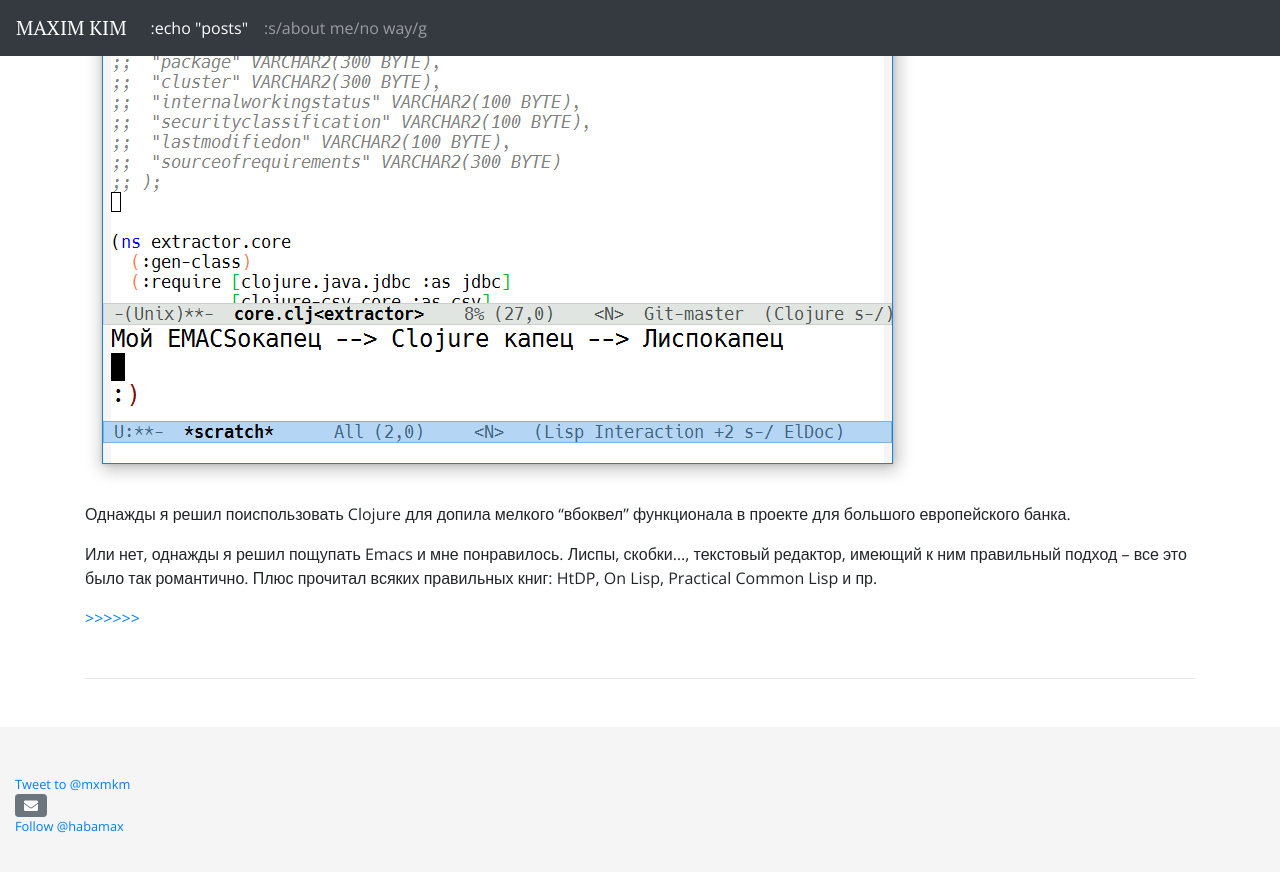
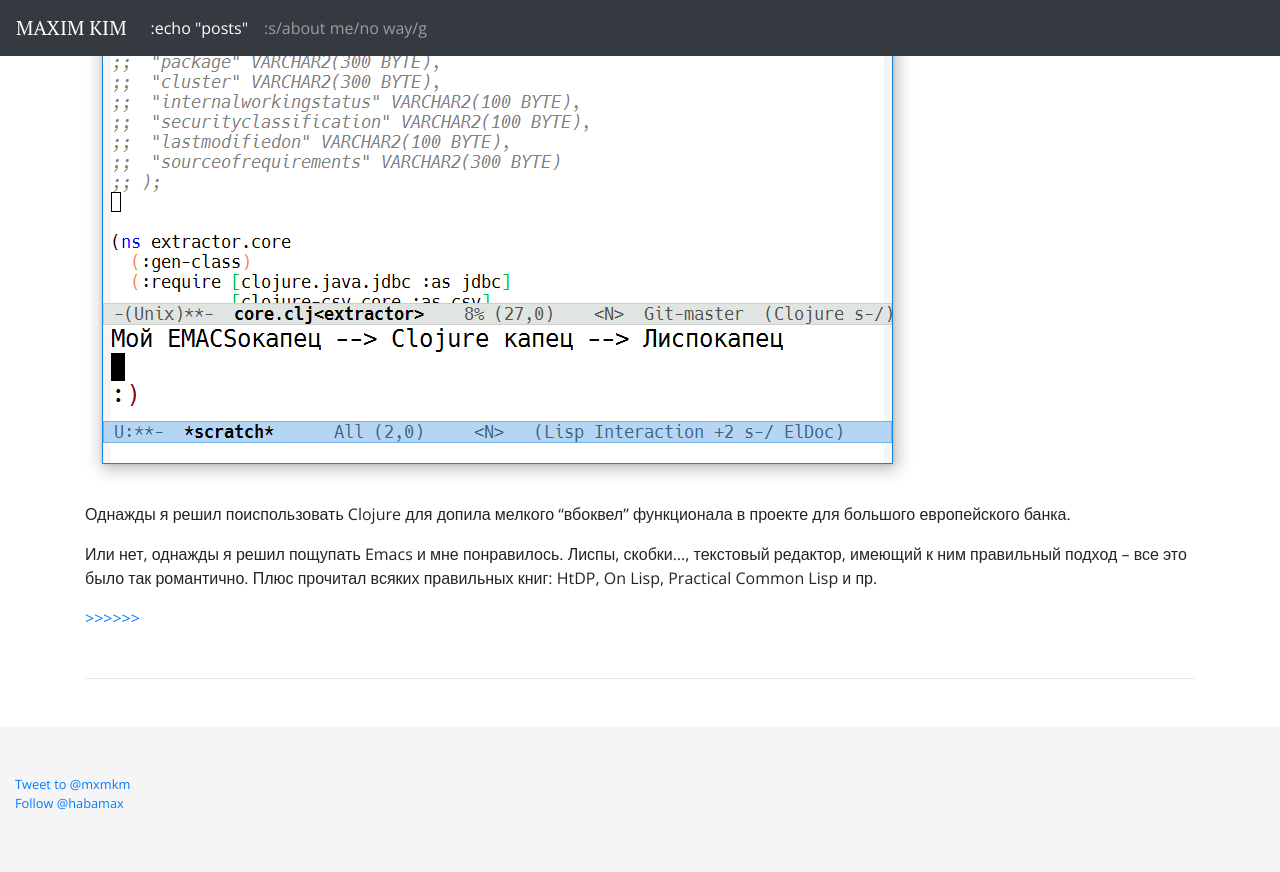
Before and after one commit to habamax/habamax.github.io, a Jekyll site: the page built from index.html, in a window 1280 px wide and 900 px high, scrolled down 2713 px. Shown: the top 872 px of the window. Built offline with Jekyll 4.4.1, drawn with Linux system fonts in a browser that asks for light colours; nearby versions of some CDN libraries; the list of posts is cut into pages by our own code; comment, search, counter and statistics services are not loaded.

Commit message:
remove mailto link

```diff
--- a/_includes/footer.html
+++ b/_includes/footer.html
@@ -4,7 +4,6 @@
 			<!-- <h5>Me</h5> -->
 			<ul class="list-unstyled small">
 				<li><a href="https://twitter.com/intent/tweet?screen_name=mxmkm&ref_src=twsrc%5Etfw" class="twitter-mention-button" data-show-count="false">Tweet to @mxmkm</a><script async src="https://platform.twitter.com/widgets.js" charset="utf-8"></script></li>
-				<li><a class="btn btn-secondary btn-sm py-0" href="mailto:habamax@gmail.com"><i class="fas fa-envelope"></i></a></li>
 				<li><a class="github-button" href="https://github.com/habamax" aria-label="Follow @habamax on GitHub">Follow @habamax</a></li>
 			</ul>
 		</div>
```
